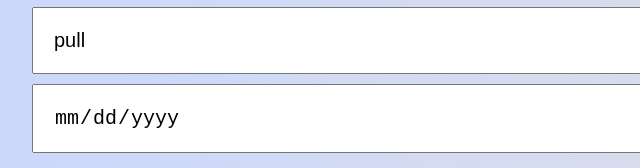
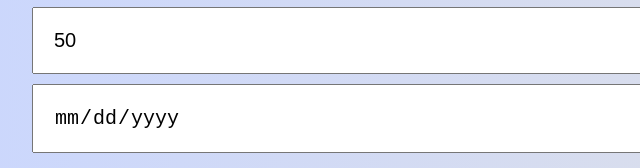
Before and after one commit to Zakaria-Outahar/Projet-4-JS, a plain HTML site: page index.html in a window 1280 px wide. Shown: the part 190-358 px from the top of the page, 128-768 px from the left. Drawn offline with Linux system fonts and the light colour scheme.

Commit message:
Correction du html

```diff
--- a/index.html
+++ b/index.html
@@ -9,7 +9,7 @@
 <body>
     <h1>🍪 Le générateur de Cookies 🍪</h1>
     <input type="text" name="cookieName" value="pull">
-    <input type="text" name="cookieName" value="pull">
+    <input type="text" name="cookieValue" value="50">
     <input type="date" name="cookieExpire">
 
     <div class="container-btns">
```
